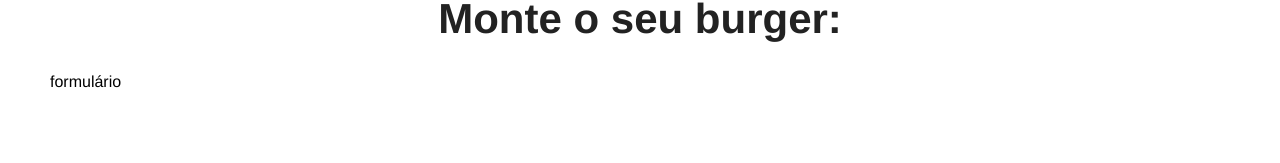
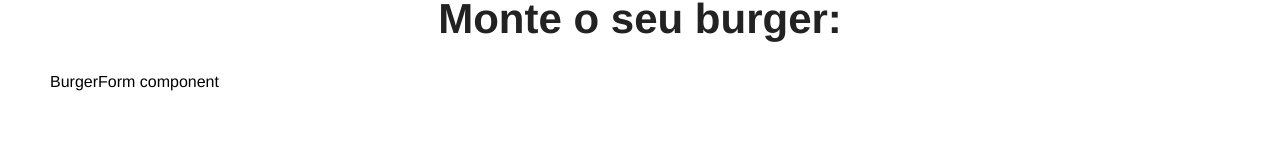
Before and after one commit to Thiago-Develooper/hamburgearia_vuejs, a Vue app: page / in a window 1280 px wide. Shown: the part 633-796 px from the top of the page. Built offline with nearby package versions, Linux system fonts and the light colour scheme.

Commit message:
Componente BurgerForm criado e adicionado em HomeView

```diff
--- /dev/null
+++ b/src/components/BurgerForm.vue
@@ -0,0 +1,13 @@
+<template>
+    <p>BurgerForm component</p>
+</template>
+
+<script>
+export default {
+    name: "BurgerForm"
+}
+</script>
+
+<style scoped>
+
+</style>
--- a/src/views/HomeView.vue
+++ b/src/views/HomeView.vue
@@ -2,17 +2,19 @@
   <Banner />
   <div class="main-container">
     <h1>Monte o seu burger:</h1>
-    <p>formulário</p>
+    <BurgerForm />
   </div>
 </template>
 
 <script>
+import BurgerForm from "@/components/BurgerForm.vue";
 import Banner from "../components/Banner.vue";
 
 export default {
   name: "Home",
   components: {
     Banner,
+    BurgerForm
   },
 };
 </script>
```
